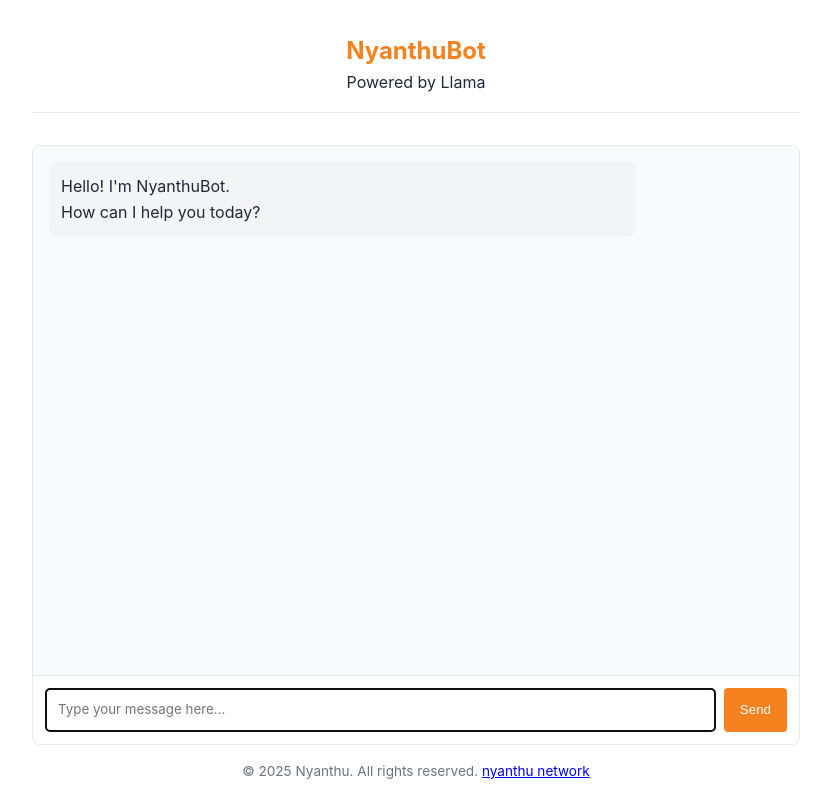
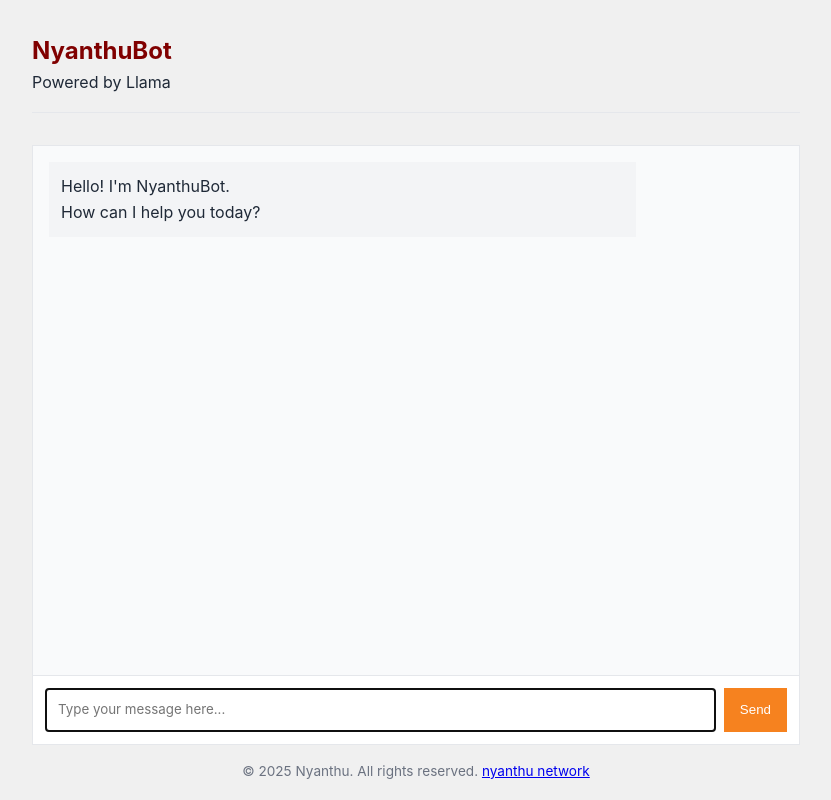
Before and after one commit to nyanthu-okabe/llm-chat-app-template, a website: page public/index.html in a window 1280 px wide. Shown: the whole page, without its empty margins (224-1055 px from the left). Drawn offline with Linux system fonts and the light colour scheme.

Commit message:
Update index.html

```diff
--- a/public/index.html
+++ b/public/index.html
@@ -31,10 +31,12 @@
         max-width: 800px;
         margin: 0 auto;
         padding: 1rem;
+
+        background-color: #f0f0f0;
       }
 
       header {
-        text-align: center;
+        //text-align: center;
         margin-bottom: 2rem;
         padding: 1rem 0;
         border-bottom: 1px solid var(--border-color);
@@ -42,7 +44,7 @@
 
       h1 {
         font-size: 1.5rem;
-        color: var(--primary-color);
+        color: #800000;;
       }
 
       .chat-container {
@@ -51,7 +53,7 @@
         height: calc(100vh - 200px);
         min-height: 400px;
         border: 1px solid var(--border-color);
-        border-radius: 8px;
+        //border-radius: 8px;
         overflow: hidden;
       }
 
@@ -65,7 +67,7 @@
       .message {
         margin-bottom: 1rem;
         padding: 0.75rem;
-        border-radius: 8px;
+        //border-radius: 8px;
         max-width: 80%;
       }
 
@@ -91,7 +93,7 @@
         flex: 1;
         padding: 0.75rem;
         border: 1px solid var(--border-color);
-        border-radius: 4px;
+        //border-radius: 4px;
         font-family: inherit;
         resize: none;
         min-height: 44px;
@@ -103,7 +105,7 @@
         background-color: var(--primary-color);
         color: white;
         border: none;
-        border-radius: 4px;
+        //border-radius: 4px;
         cursor: pointer;
         transition: background-color 0.2s;
       }
```
